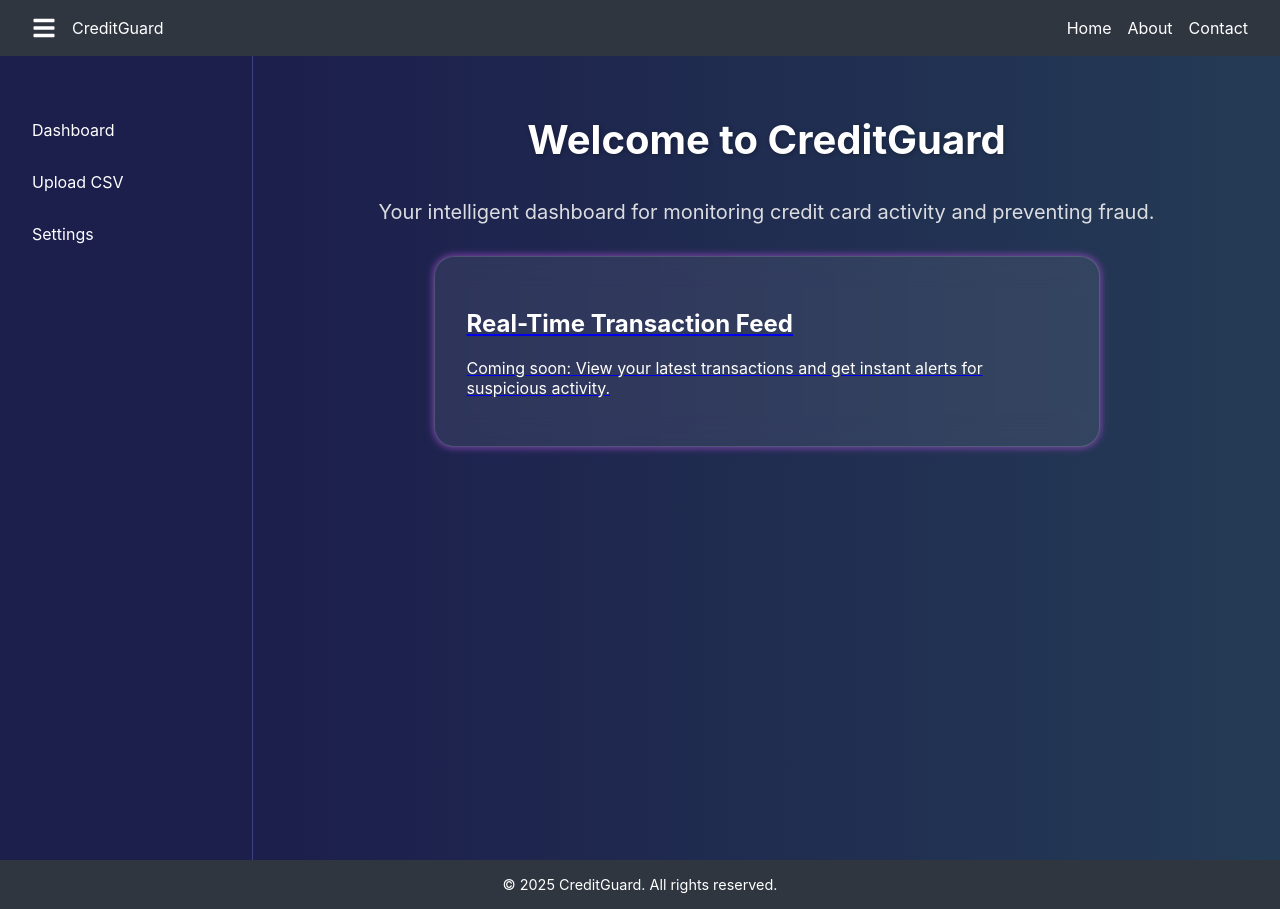
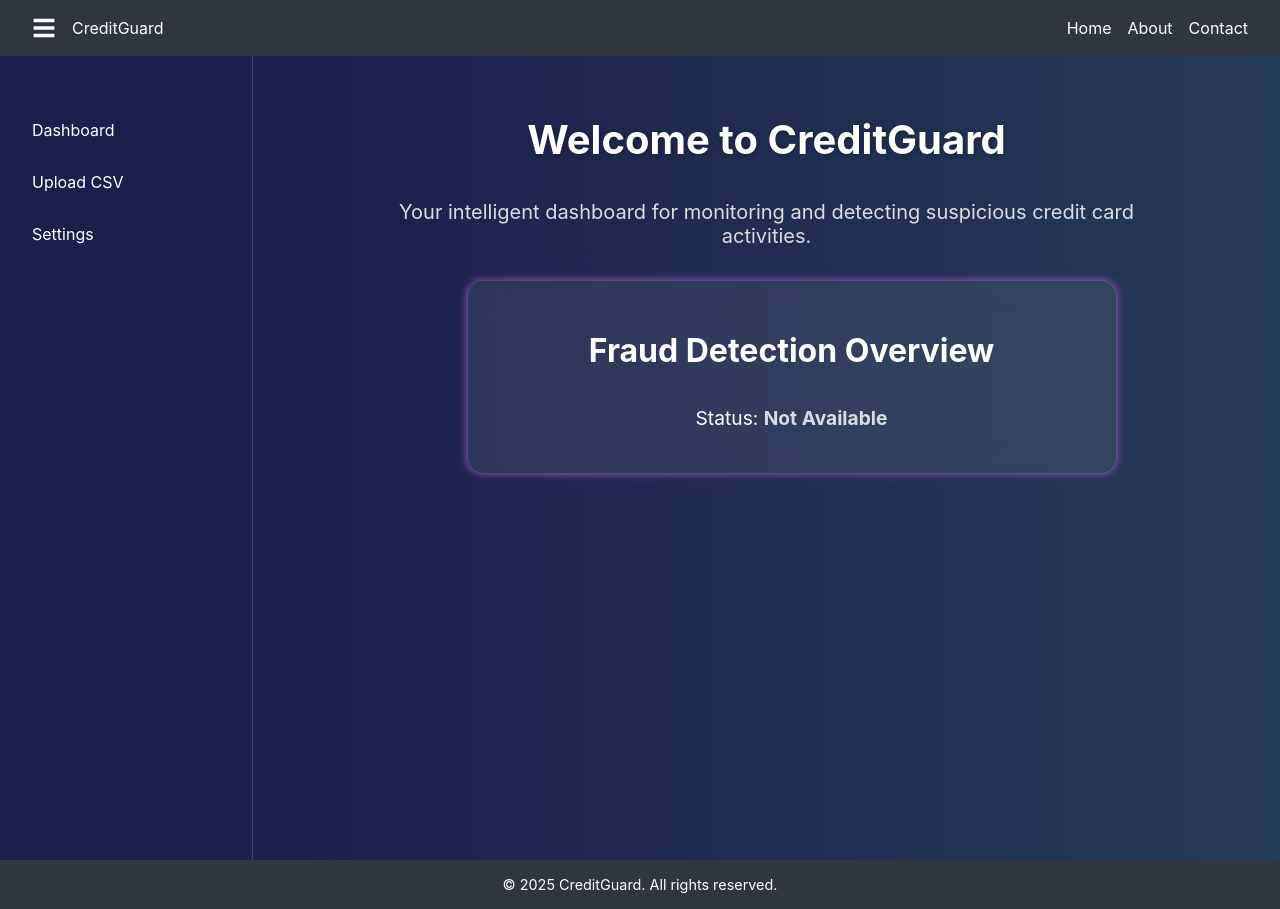
Before and after one commit to ManilShangle/CreditGaurd, a React (Create React App) app in the folder frontend/: page / in a window 1280 px wide. Built offline with nearby package versions, Linux system fonts and the light colour scheme.

Commit message:
4/29 Changes

```diff
--- a/frontend/src/pages/Dashboard/Dashboard.css
+++ b/frontend/src/pages/Dashboard/Dashboard.css
@@ -46,10 +46,13 @@
   background: rgba(255, 255, 255, 0.08);
   border-radius: 16px;
   padding: 1.5rem;
-  margin-bottom: 1.5rem;
+  margin: 0 auto 1.5rem auto;
   box-shadow: 0 15px 35px rgba(0, 0, 0, 0.25);
   border: 1px solid rgba(255, 255, 255, 0.12);
+  max-width: 1200px;
+  width: 100%;
 }
+
 
 .dashboard-grid {
   display: grid;
@@ -67,6 +70,7 @@
   max-height: 220px;
   cursor: pointer;
   border-radius: 12px;
+
 }
 
 .csv-preview-wrapper.expanded {
--- a/frontend/src/pages/Dashboard/Dashboard.jsx
+++ b/frontend/src/pages/Dashboard/Dashboard.jsx
@@ -21,6 +21,14 @@ const DashboardPage = () => {
       .then(json => {
         if (json.data && json.data.length > 0) {
           setData(json.data);
+
+          const fraudCount = json.data.filter(row => row.IsFraud === 1).length;
+          if (fraudCount > 0) {
+            localStorage.setItem('fraudStatus', 'Yes');
+          } else {
+            localStorage.setItem('fraudStatus', 'No');
+          }
+
         } else {
           setHasError(true);
         }
@@ -39,11 +47,11 @@ const DashboardPage = () => {
     );
   }
 
-  const fraudCount = data.filter(row => row.is_fraud === 1).length;
+  const fraudCount = data.filter(row => row.IsFraud === 1).length;
   const total = data.length;
-  const avgAmount = (data.reduce((acc, row) => acc + row.amount, 0) / total).toFixed(2);
+  const avgAmount = (data.reduce((acc, row) => acc + row.Amount, 0) / total).toFixed(2);
   const percentFraud = ((fraudCount / total) * 100).toFixed(1);
-  const topMerchants = [...new Set(data.map(row => row.merchant))].slice(0, 3);
+  const topMerchants = [...new Set(data.map(row => row.MerchantID))].slice(0, 3);
 
   const pieData = {
     labels: ['Fraud', 'Legit'],
--- a/frontend/src/pages/Main/Main.css
+++ b/frontend/src/pages/Main/Main.css
@@ -19,34 +19,52 @@
   font-size: 1.25rem;
   color: #dcdde1;
   margin-bottom: 2rem;
+  text-align: center;
+  max-width: 800px;
 }
 
-.card {
+.card-link {
+  text-decoration: none;
+  width: 100%;
+  max-width: 600px;
+}
+
+.main-card {
   padding: 2rem;
   background: rgba(255, 255, 255, 0.08);
   backdrop-filter: blur(15px);
   border-radius: 20px;
   box-shadow: 0 15px 40px rgba(0, 0, 0, 0.25);
-  max-width: 600px;
   width: 100%;
   border: 1px solid rgba(255, 255, 255, 0.15);
   color: #fff;
   transition: transform 0.3s ease, box-shadow 0.3s ease;
   animation: glowing 3s ease-in-out infinite;
+  text-align: center;
 }
 
-.card:hover {
+.main-card:hover {
   transform: translateY(-10px);
   box-shadow: 0 25px 60px rgba(0, 0, 0, 0.4);
 }
 
-@keyframes fadeIn {
-  from {
-    opacity: 0;
-    transform: translateY(15px);
+.main-card h2 {
+  font-size: 2rem;
+  margin-bottom: 1rem;
+}
+
+.main-card p {
+  font-size: 1.2rem;
+}
+
+@keyframes glowing {
+  0% {
+    box-shadow: 0 0 5px #4f83ff, 0 0 10px #4f83ff, 0 0 20px #4f83ff;
   }
-  to {
-    opacity: 1;
-    transform: translateY(0);
+  50% {
+    box-shadow: 0 0 20px #4f83ff, 0 0 30px #4f83ff, 0 0 40px #4f83ff;
+  }
+  100% {
+    box-shadow: 0 0 5px #4f83ff, 0 0 10px #4f83ff, 0 0 20px #4f83ff;
   }
 }
--- a/frontend/src/pages/Main/Main.jsx
+++ b/frontend/src/pages/Main/Main.jsx
@@ -1,18 +1,38 @@
-import React from 'react';
+import React, { useEffect, useState } from 'react';
 import { Link } from 'react-router-dom';
 import './Main.css';
 
 const Main = () => {
+  const [fraudStatus, setFraudStatus] = useState(null);
+
+  useEffect(() => {
+    const status = localStorage.getItem('fraudStatus');
+    if (status === 'Yes' || status === 'No') {
+      setFraudStatus(status);
+    } else {
+      setFraudStatus(null);
+    }
+  }, []);
+
   return (
     <main className="main">
       <h1 className="main-title">Welcome to CreditGuard</h1>
       <p className="main-subtitle">
-        Your intelligent dashboard for monitoring credit card activity and preventing fraud.
+        Your intelligent dashboard for monitoring and detecting suspicious credit card activities.
       </p>
-      <Link to='/dashboard'>
-        <div className="card">
-          <h2>Real-Time Transaction Feed</h2>
-          <p>Coming soon: View your latest transactions and get instant alerts for suspicious activity.</p>
+
+      <Link to='/dashboard' className="card-link">
+        <div className="main-card">
+          <h2>Fraud Detection Overview</h2>
+          {fraudStatus === 'Yes' && (
+            <p>Current Status: <strong style={{ color: '#ff4d4f' }}>Fraud Detected</strong></p>
+          )}
+          {fraudStatus === 'No' && (
+            <p>Current Status: <strong style={{ color: '#4f83ff' }}>All Clear</strong></p>
+          )}
+          {fraudStatus === null && (
+            <p>Status: <strong style={{ color: '#dcdde1' }}>Not Available</strong></p>
+          )}
         </div>
       </Link>
     </main>
--- a/frontend/src/pages/UploadData/UploadData.jsx
+++ b/frontend/src/pages/UploadData/UploadData.jsx
@@ -6,6 +6,7 @@ const UploadPage = () => {
   const [file, setFile] = useState(null);
   const [isLoading, setIsLoading] = useState(false);
   const [flash, setFlash] = useState(null);
+  const [fileUploaded, setFileUploaded] = useState(false);
 
   useEffect(() => {
     const savedFileName = sessionStorage.getItem('uploadedFileName');
@@ -31,6 +32,11 @@ const UploadPage = () => {
       return;
     }
 
+    if (fileUploaded) {
+      showFlash("File already uploaded", "success");
+      return;
+    }
+
     const formData = new FormData();
     formData.append('file', file);
     setIsLoading(true);
@@ -45,6 +51,7 @@ const UploadPage = () => {
         if (data.error) {
           showFlash(data.error, "error");
         } else {
+          setFileUploaded(true);
           showFlash("File uploaded successfully!", "success");
         }
       })
@@ -66,7 +73,7 @@ const UploadPage = () => {
         Upload a CSV file containing transaction data for fraud analysis.
         <br /><br />
         <strong>Required CSV Format:</strong><br />
-        <code>transaction_id, amount, time, location, device, is_fraud</code><br />
+        <code>TransactionID, TransactionDate, Amount, MerchantID, TransactionType, Location, IsFraud</code><br />
         Ensure the header row is present. The model will process each row and return a fraud prediction.
       </p>
 
```
Also changed, not shown: 1 other file (tests, documents, lock files or other folders).
